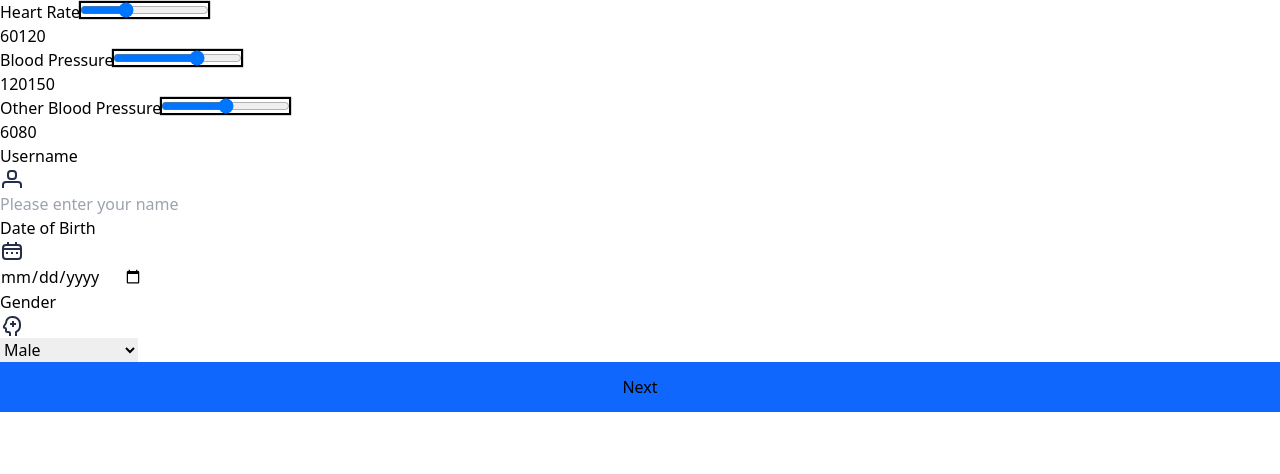
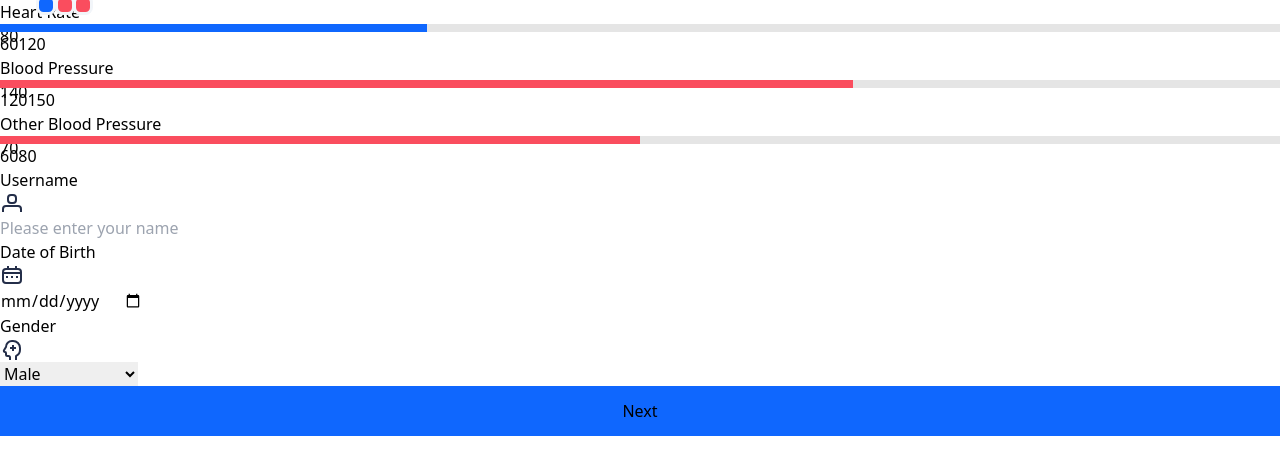
Before and after one commit to HUSS41N/jivi, a React (Vite) app: page / in a window 1280 px wide. Shown: the top 474 px of the page. Built offline with nearby package versions, Linux system fonts and the light colour scheme.

Commit message:
Updated range slider to more like figma

```diff
--- a/src/components/RangeSlider/RangeSlider.jsx
+++ b/src/components/RangeSlider/RangeSlider.jsx
@@ -1,13 +1,45 @@
-import React from 'react';
+import React, { useState, useCallback, useEffect } from "react";
+import "./RangeSlider.scss";
 
+function debounce(func, wait) {
+  let timeout;
+  return function (...args) {
+    const context = this;
+    clearTimeout(timeout);
+    timeout = setTimeout(() => {
+      func.apply(context, args);
+    }, wait);
+  };
+}
 const RangeSlider = ({ label, min, max, value, setValue, style }) => {
+  const [sliderValue, setSliderValue] = useState(value);
+  const debouncedSetSliderValue = useCallback(debounce(setValue, 300), [setValue]);
+
+  useEffect(() => {
+    setSliderValue(value);
+  }, [value]);
+
   const trackStyle = {
-    background: style?.color || 'bg-gray-200',
-    height: style?.height || 'h-2',
+    background: style?.trackColor || "rgba(0, 0, 0, 0.1)",
+    height: "8px",
   };
 
-  const thumbStyle = {
-    boxShadow: `0px 0px 1px 1px ${style?.thumbColor || '#000'}`
+  const thumbPosition = ((sliderValue - min) / (max - min)) * 100;
+  const highlightTrackStyle = {
+    background: style?.highlightColor || "#4CAF50",
+    width: `${thumbPosition}%`,
+    height: "8px",
+  };
+
+  // Set the CSS variable for thumb color
+  const sliderStyles = {
+    '--thumb-color': style?.thumbColor || '#FA4D5E', // Default or passed thumb color
+    position: "absolute",
+    top: -5,
+    zIndex: 3,
+    background: "transparent",
+    border: "none",
+    WebkitAppearance: "none",
   };
 
   return (
@@ -15,16 +47,33 @@ const RangeSlider = ({ label, min, max, value, setValue, style }) => {
       <label htmlFor="range-slider" className="block text-sm font-medium text-gray-700">
         {label}
       </label>
+      <div className="relative w-full" style={{ height: trackStyle.height }}>
+        <div style={{ ...trackStyle, position: "absolute", width: "100%" }}></div>
+        <div style={{ ...highlightTrackStyle, position: "absolute" }}></div>
         <input
           type="range"
           id="range-slider"
-        className={`w-full ${trackStyle.height} rounded-lg appearance-none cursor-pointer dark:bg-gray-700`}
-        style={thumbStyle}
+          className="w-full appearance-none cursor-pointer dark:bg-gray-700"
+          style={sliderStyles}
           min={min}
           max={max}
-        value={value}
-        onChange={(e) => setValue(Number(e.target.value))}
+          value={sliderValue}
+          onChange={(e) => {
+            const newValue = Number(e.target.value);
+            setSliderValue(newValue);
+            debouncedSetSliderValue(newValue);
+          }}
         />
+        <div
+          className="absolute text-xs text-center"
+          style={{
+            left: `calc(${thumbPosition}% - 12px)`,
+            top: "25px",
+          }}
+        >
+          {sliderValue}
+        </div>
+      </div>
       <div className="relative mt-2">
         <div className="flex justify-between text-xs">
           <span>{min}</span>
--- a/src/components/RangeSlider/RangeSlider.scss
+++ b/src/components/RangeSlider/RangeSlider.scss
@@ -0,0 +1,18 @@
+input[type="range"] {
+    --thumb-color: #FA4D5E; /* Default color */
+    -webkit-appearance: none;
+  }
+
+  input[type="range"]::-webkit-slider-thumb {
+    -webkit-appearance: none;
+    height: 20px;
+    width: 20px;
+    margin-bottom: 50px;
+    background: var(--thumb-color);
+    border: 3px solid #F2F5F9;
+    border-radius: 7.5px;
+  }
+
+  input[type="range"]:hover::-webkit-slider-thumb {
+    background: var(--thumb-color);
+  }
--- a/src/pages/details/Details.jsx
+++ b/src/pages/details/Details.jsx
@@ -46,6 +46,7 @@ const Details = () => {
         max={120}
         value={heartRate}
         setValue={setHeartRate}
+        style={{highlightColor:"#0F67FE",thumbColor:"#0F67FE"}}
       />
       <RangeSlider
         label="Blood Pressure"
@@ -53,6 +54,7 @@ const Details = () => {
         max={150}
         value={bloodPressure}
         setValue={setBloodPressure}
+        style={{highlightColor:"#FA4D5E"}}
       />
       <RangeSlider
         label="Other Blood Pressure"
@@ -60,6 +62,7 @@ const Details = () => {
         max={80}
         value={anotherBloodPressure}
         setValue={setAnotherBloodPressure}
+        style={{highlightColor:"#FA4D5E"}}
       />
       <InputText
         label="Username"
```
Lines whose indentation alone changed are shown as unchanged.
